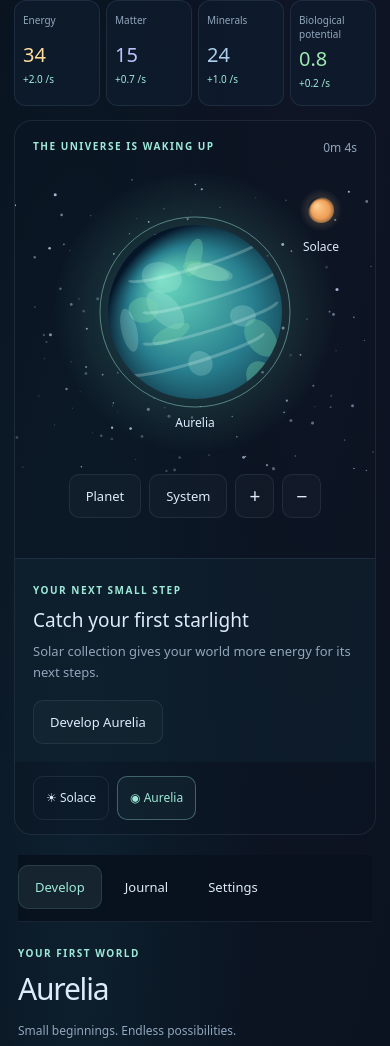
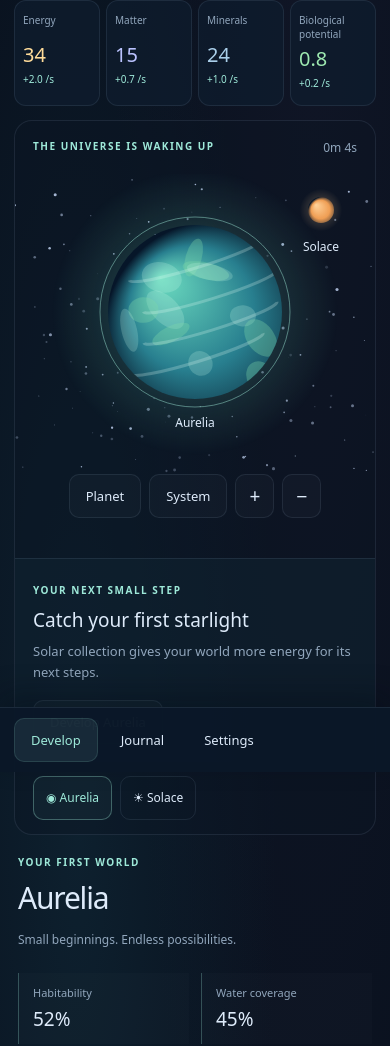
Before and after one commit to bazimazi/TinyUniverse, a website built with Vite: page index.html in a window 390 px wide. Shown: the part 72-1118 px from the top of the page. Built offline with nearby package versions, Linux system fonts and the light colour scheme.

Commit message:
feat: phase 14 mobile navigation and viewport-aware rendering

```diff
--- a/package.json
+++ b/package.json
@@ -1,6 +1,6 @@
 {
   "name": "tiny-universe",
-  "version": "0.13.0",
+  "version": "0.14.0",
   "private": true,
   "type": "module",
   "engines": {
--- a/src/main.ts
+++ b/src/main.ts
@@ -10,6 +10,7 @@ import { Scene } from './rendering/scene.ts';
 import { duration, escape, number } from './ui/format.ts';
 import { panelContent, PANEL_LABELS } from './ui/panels.ts';
 import { nextGoal } from './ui/goals.ts';
+import { worldsForSelection } from './ui/worlds.ts';
 import { mineAsteroid, startExploration } from './gameplay/exploration.ts';
 import { maximumSpeed, useAbility } from './gameplay/abilities.ts';
 import { buildStructure } from './gameplay/megastructures.ts';
@@ -42,6 +43,7 @@ if (loaded.state) {
 let resuming = false;
 const sessionClock = new SessionClock(Date.now(), performance.now());
 document.querySelector<HTMLDivElement>('#app')!.innerHTML = `
+  <a class="skip-link" href="#panel">Skip to game controls</a>
   <header><a class="brand" href="${import.meta.env.BASE_URL}" aria-label="Tiny Universe home"><span class="brand-icon">✦</span> TINY UNIVERSE</a><button class="icon-button" data-action="tab" data-value="settings" aria-label="Settings">⚙</button></header>
   <div id="resources" class="resources" aria-label="Resource balances">${RESOURCE_IDS.map(id => `<div class="resource ${id}"><span>${id === 'biology' ? 'Biological potential' : id[0].toUpperCase() + id.slice(1)}</span><strong id="amount-${id}">0</strong><small id="rate-${id}">+0 /s</small></div>`).join('')}</div>
   <section id="offline-report" class="return-summary" aria-labelledby="return-title" hidden></section>
@@ -51,8 +53,9 @@ document.querySelector<HTMLDivElement>('#app')!.innerHTML = `
   <div id="goal" class="goal"></div><div id="worlds" class="worlds" aria-label="Select a celestial object"></div></section>
   <section class="dashboard"><nav aria-label="Game panels">${Object.entries(PANEL_LABELS).map(([id, label]) => `<button data-action="tab" data-value="${id}">${label}</button>`).join('')}</nav><div id="panel"></div></section></main>
   <footer>A little world. A living universe. <span id="save-status">Autosave enabled</span></footer><div id="toast" role="status" aria-live="polite"></div>`;
-const scene = new Scene(document.querySelector<HTMLCanvasElement>('#universe')!, id => { if (resuming || !settleLive()) return; state.selectedId = id; lastPanel = ''; render(); persist(); });
+const scene = new Scene(document.querySelector<HTMLCanvasElement>('#universe')!, id => { if (resuming || !settleLive() || !Object.hasOwn(state.objects, id)) return; state.selectedId = id; lastPanel = ''; render(); persist(); });
 const content = document.querySelector<HTMLDivElement>('#panel')!;
+content.tabIndex = -1;
 const returnSummary = document.querySelector<HTMLElement>('#offline-report')!;
 const ambient = new AmbientAudio();
 let lastSoundEvent = state.events.at(-1)?.id;
@@ -118,8 +121,8 @@ function render(): void {
   const goalElement = document.querySelector('#goal')!, goalHtml = `<span class="eyebrow">YOUR NEXT SMALL STEP</span><strong>${escape(goal.title)}</strong><p>${escape(goal.detail)}</p><button class="secondary" data-action="goal" data-value="${goal.panel}|${escape(goal.targetId)}">${escape(goal.label)}</button>`;
   if (goalElement.innerHTML !== goalHtml) goalElement.innerHTML = goalHtml;
   const worldList = document.querySelector('#worlds')!;
-  const visibleObjects = Object.values(state.objects).filter(object => object.systemId === state.objects[state.selectedId].systemId || object.favorite).slice(0, 40);
-  const worldKey = visibleObjects.map(object => `${object.id}:${object.name}:${object.id === state.selectedId}`).join('|');
+  const visibleObjects = worldsForSelection(state);
+  const worldKey = JSON.stringify(visibleObjects.map(object => [object.id, object.name, object.id === state.selectedId]));
   if (worldList.getAttribute('data-key') !== worldKey) {
     worldList.replaceChildren(...visibleObjects.map(object => {
       const button = document.createElement('button'); button.className = 'world-chip'; button.dataset.action = 'select'; button.dataset.value = object.id;
@@ -197,7 +200,10 @@ document.addEventListener('click', async event => {
   }
   if (['goal', 'select', 'favorite', 'rename', 'upgrade', 'explore', 'mine', 'build', 'mediate', 'investigate', 'law', 'ability', 'speed', 'debug', 'follow'].includes(action!)) persist();
   lastPanel = ''; render();
-  if (action === 'return-journal' || action === 'goal') document.querySelector('.dashboard')!.scrollIntoView({ behavior: state.settings.reducedMotion ? 'instant' : 'smooth' });
+  if (action === 'tab' || action === 'goal' || action === 'return-journal') {
+    document.querySelector('nav button[aria-current="page"]')?.scrollIntoView({ block: 'nearest', inline: 'nearest', behavior: 'instant' });
+    if (action !== 'tab' || window.matchMedia('(max-width: 800px)').matches) content.scrollIntoView({ behavior: state.settings.reducedMotion ? 'instant' : 'smooth', block: 'start' });
+  }
   if (state.settings.haptics) navigator.vibrate?.(10);
 });
 document.addEventListener('change', async event => {
--- a/src/rendering/scene.ts
+++ b/src/rendering/scene.ts
@@ -11,9 +11,16 @@ export class Scene {
   private scale = 1;
   private targetScale = 1;
   private canvas: HTMLCanvasElement;
+  private backdrop: HTMLCanvasElement;
+  private visible = true;
+  private dirty = true;
+  private lastDraw = -Infinity;
+  private lastSelection = '';
+  private lastView = '';
   view: 'planet' | 'system' | 'galaxy' | 'universe' = 'planet';
   constructor(canvas: HTMLCanvasElement, select: (id: string) => void) {
     this.canvas = canvas;
+    this.backdrop = document.createElement('canvas');
     const ctx = canvas.getContext('2d');
     if (!ctx) throw new Error('Canvas is unavailable in this browser.');
     this.ctx = ctx;
@@ -28,27 +35,40 @@ export class Scene {
     canvas.addEventListener('wheel', event => {
       event.preventDefault();
       this.targetScale = Math.max(0.5, Math.min(2, this.targetScale * (event.deltaY < 0 ? 1.1 : 0.9)));
+      this.dirty = true;
     }, { passive: false });
     new ResizeObserver(() => this.resize()).observe(canvas);
+    if (typeof IntersectionObserver !== 'undefined') new IntersectionObserver(entries => {
+      this.visible = entries.at(-1)?.isIntersecting ?? true;
+      if (this.visible) this.dirty = true;
+    }).observe(canvas);
     this.resize();
   }
-  zoom(amount: number): void { this.targetScale = Math.max(0.5, Math.min(2, this.targetScale * amount)); }
+  zoom(amount: number): void { this.targetScale = Math.max(0.5, Math.min(2, this.targetScale * amount)); this.dirty = true; }
   private resize(): void {
     const rect = this.canvas.getBoundingClientRect();
     this.width = rect.width; this.height = rect.height;
     const dpr = Math.min(window.devicePixelRatio || 1, 2);
     this.canvas.width = this.width * dpr; this.canvas.height = this.height * dpr;
     this.ctx.setTransform(dpr, 0, 0, dpr, 0, 0);
+    this.backdrop.width = this.canvas.width; this.backdrop.height = this.canvas.height;
+    const background = this.backdrop.getContext('2d')!;
+    background.setTransform(dpr, 0, 0, dpr, 0, 0);
+    for (const star of this.stars) {
+      background.fillStyle = `rgba(205,223,255,${star.alpha})`;
+      background.beginPath(); background.arc(star.x * this.width, star.y * this.height, star.size, 0, Math.PI * 2); background.fill();
+    }
+    this.dirty = true;
   }
   draw(state: Universe): void {
     const c = this.ctx, w = this.width, h = this.height;
-    if (!w || !h) return;
+    if (!this.visible || !w || !h) return;
+    const now = performance.now(), changed = this.lastSelection !== state.selectedId || this.lastView !== this.view;
+    if (state.settings.reducedMotion && !this.dirty && !changed && now - this.lastDraw < 250) return;
+    this.lastDraw = now; this.dirty = false; this.lastSelection = state.selectedId; this.lastView = this.view;
     this.scale += (this.targetScale - this.scale) * (state.settings.reducedMotion ? 1 : 0.1);
     c.clearRect(0, 0, w, h);
-    for (const star of this.stars) {
-      c.fillStyle = `rgba(205,223,255,${star.alpha})`;
-      c.beginPath(); c.arc(star.x * w, star.y * h, star.size, 0, Math.PI * 2); c.fill();
-    }
+    c.drawImage(this.backdrop, 0, 0, w, h);
     this.hits.length = 0;
     const selected = selectedObject(state);
     if (this.view === 'galaxy' || this.view === 'universe') { this.cosmos(state); return; }
--- a/src/style.css
+++ b/src/style.css
@@ -6,6 +6,7 @@ button { cursor: pointer; min-height: 44px; border-radius: 10px; border: 1px sol
 button:hover { background: #233d4b; border-color: #9ee9d955; }
 button:disabled { cursor: default; opacity: .42; }button[hidden] { display: none; }
 button:focus-visible, input:focus-visible, a:focus-visible { outline: 2px solid var(--accent); outline-offset: 3px; }
+.skip-link { position: fixed; top: 12px; left: 12px; z-index: 30; padding: 12px 16px; background: #183d40; color: #deebfa; border: 1px solid var(--accent); border-radius: 10px; transform: translateY(-200%); }.skip-link:focus { transform: translateY(0); }#panel { scroll-margin-top: 20px; }
 header, footer, .resources, main { width: min(1240px, calc(100% - 64px)); margin: auto; }
 header { display: flex; align-items: center; justify-content: space-between; height: 92px; }
 .brand { font: 600 16px 'Space Grotesk', system-ui; letter-spacing: .17em; color: #e2f8f2; text-decoration: none; display: flex; align-items: center; gap: 12px; }
@@ -63,3 +64,8 @@ footer { display: flex; justify-content: space-between; font-size: 10px; color:
 .high-contrast { --muted: #c9d8e9; --line: #dbefff66; }.large-text { font-size: 120%; }.large-text p, .large-text button { font-size: 16px; }.reduced-motion * { transition: none !important; }
 @media (max-width: 800px) { header, footer, .resources, main { width: calc(100% - 28px); }header { height: 72px; }.brand { font-size: 13px; }main { grid-template-columns: 1fr; gap: 20px; }.observatory { position: relative; top: 0; }canvas { height: 300px; }.scene-head { padding: 18px; }.goal { padding: 18px; }.resources { gap: 6px; margin-bottom: 14px; }.resource { padding: 12px 8px; display: flex; flex-direction: column; }.resource strong { font-size: 20px; }.resource span { font-size: 10px; min-height: 24px; }.resource small { align-self: start; font-size: 10px; }.dashboard { padding: 0 4px; }nav { position: sticky; top: 0; z-index: 2; background: #09111ef2; padding-top: 10px; }.worlds { padding: 14px 18px; }footer { gap: 16px; line-height: 1.6; } }
 @media (prefers-reduced-motion: reduce) { * { scroll-behavior: auto !important; transition: none !important; } }
+@media (max-width: 800px) {
+  body { padding-bottom: calc(78px + env(safe-area-inset-bottom, 0px)); }
+  nav { position: fixed; inset: auto 0 0; width: 100%; margin: 0; padding: 10px 14px calc(10px + env(safe-area-inset-bottom, 0px)); border-top: 1px solid var(--line); border-bottom: 0; background: #0b1828fa; box-shadow: 0 -12px 30px #03091355; z-index: 20; }
+  nav button { flex-shrink: 0; }#toast { bottom: calc(86px + env(safe-area-inset-bottom, 0px)); }
+}
--- /dev/null
+++ b/src/ui/worlds.ts
@@ -0,0 +1,8 @@
+import type { CelestialObject, Universe } from '../core/types.ts';
+
+export function worldsForSelection(state: Universe, limit = 40): CelestialObject[] {
+  const selected = state.objects[state.selectedId], objects = Object.values(state.objects);
+  const candidates = [selected, ...objects.filter(object => object.systemId === selected.systemId), ...objects.filter(object => object.favorite)];
+  const seen = new Set<string>();
+  return candidates.filter(object => { if (seen.has(object.id)) return false; seen.add(object.id); return true; }).slice(0, Math.max(1, limit));
+}
```
Also changed, not shown: docs/ARCHITECTURE.md (+4 -0 lines), docs/IMPLEMENTATION.md (+10 -0 lines), tests/browser/game.spec.ts (+45 -0 lines), tests/worlds.test.ts (added, +21 -0 lines), README.md, 1 other file.
